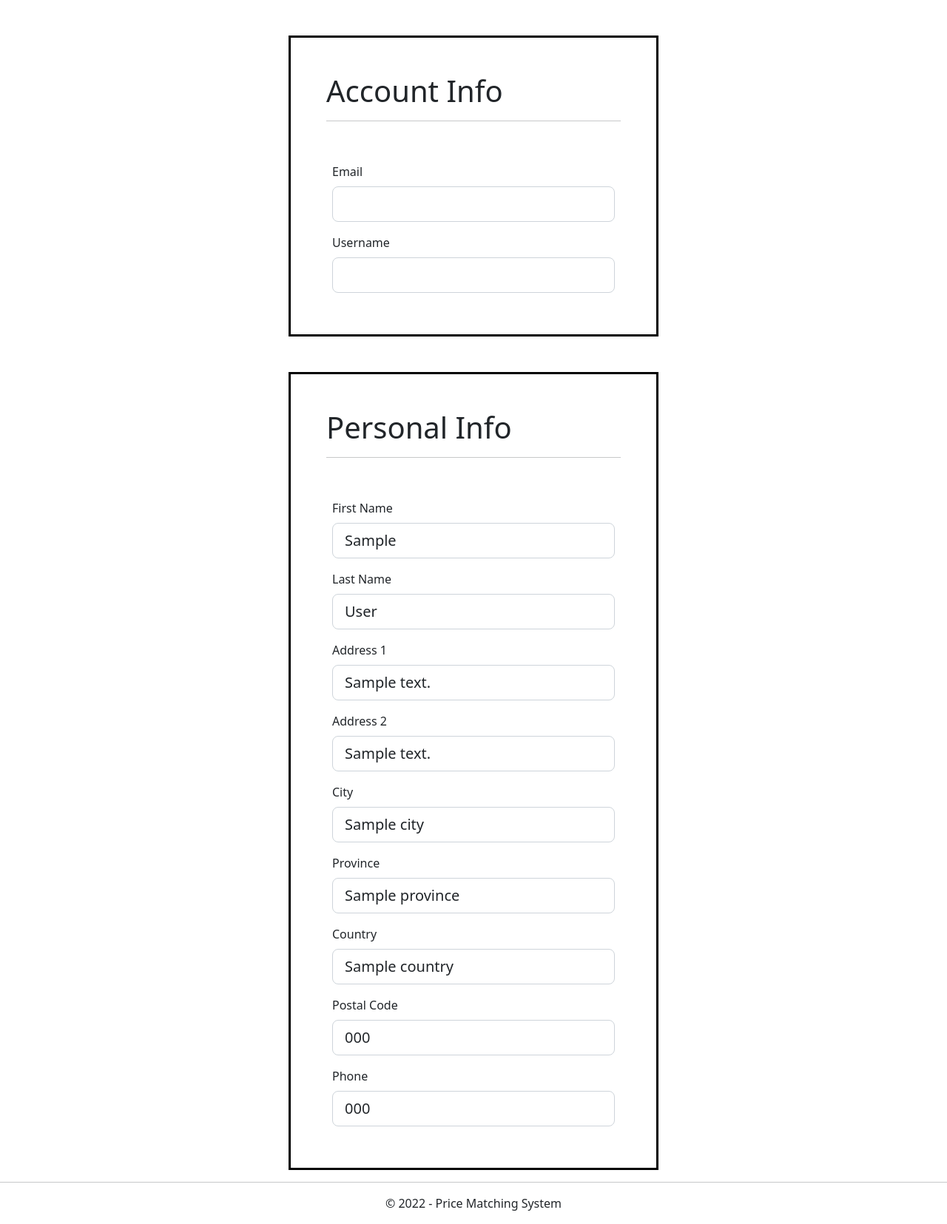
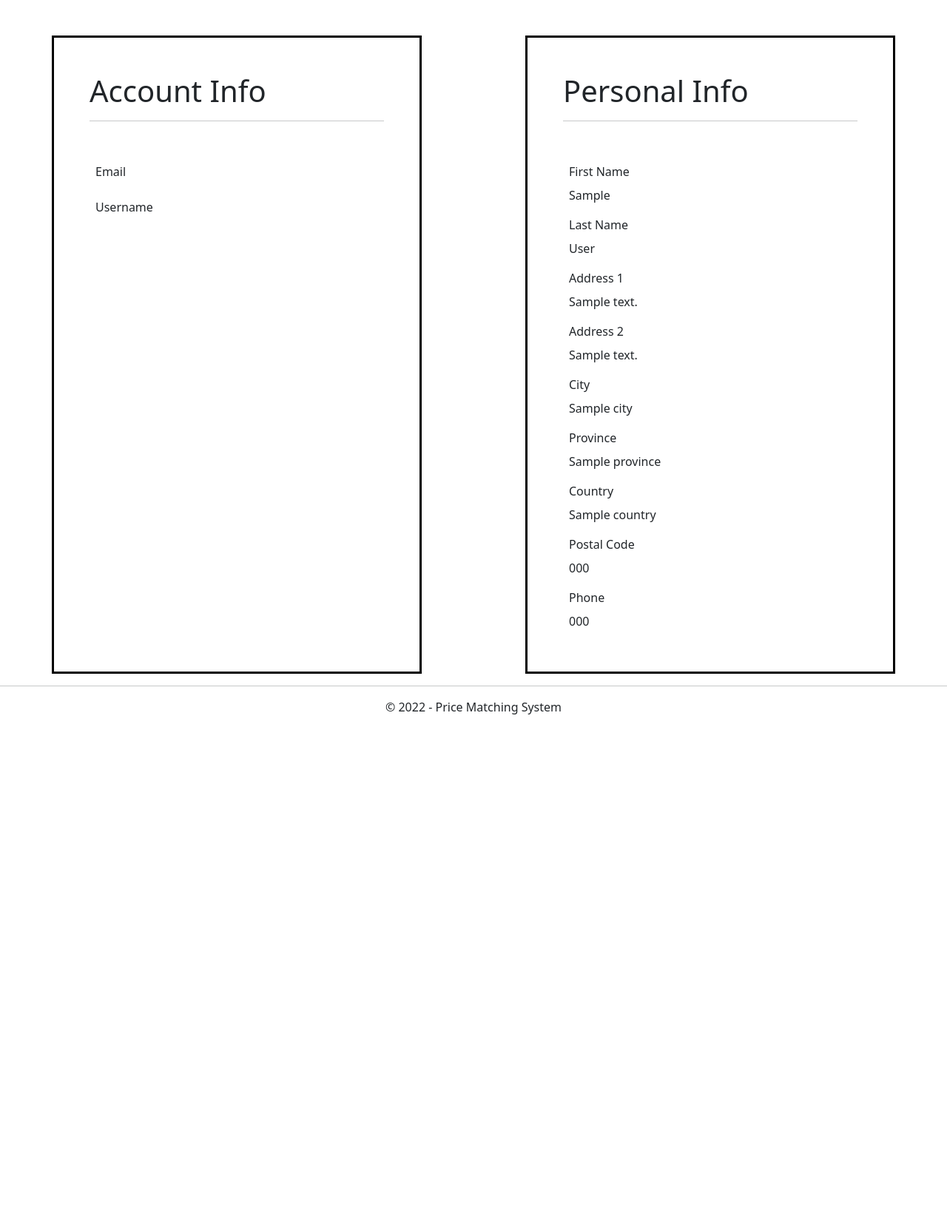
Before and after one commit to aynorway/price-matching-system, a Flask app: template price_matching_system/templates/user.html in a window 1280 px wide. Shown: the part 56-1711 px from the top of the page at 74% size. After the commit the page ends 1022 px from the top, so only its background shows below. Run offline with Flask 2, Linux system fonts and the light colour scheme; the template is opened without the code that fills it: most values are stand-ins (such as "Sample title", 1, 10 or a date in 2020).

Commit message:
1.g.user['UserId'] fixed 2.user route with POST updated 3.User page <input> to <div> 4.route /user/edit 5.NULL/NONE to ' '

```diff
--- a/price_matching_system/templates/layout.html
+++ b/price_matching_system/templates/layout.html
@@ -40,7 +40,7 @@
                             </a>
                             <ul class="dropdown-menu dropdown-menu-end">
                                 <li><a class="dropdown-item" href="/user">My Profile</a></li>
-                                <li><a class="dropdown-item" href="/userEdit">Change Details</a></li>
+                                <li><a class="dropdown-item" href="/user/edit">Change Details</a></li>
                                 <li><hr class="dropdown-divider"></li>
                                 <li><a class="dropdown-item" href="{{ url_for('auth.logout') }}">Logout</a></li>
                             </ul>
--- a/price_matching_system/templates/user.html
+++ b/price_matching_system/templates/user.html
@@ -7,68 +7,57 @@
         <h1>Account Info</h1>
         <hr />
         <div class="mx-auto mt-5 p-2">
-            <label class="form-label" for="email">Email</label>
-            <input id="email" class="form-control form-control-lg" value="{{ g.user['Email'] }}" readonly>
+            <label class="form-label">Email</label>
+            <div>{{ g.user['Email'] }}</div>
+<!--            <input id="email" class="form-control form-control-lg" value="{{ g.user['Email'] }}" readonly>-->
         </div>
         <div class="mx-auto p-2">
-            <label class="form-label" for="username">Username</label>
-            <input name="username" id="username" class="form-control form-control-lg" value="{{ g.user['UserName'] }}" readonly>
+            <label class="form-label">Username</label>
+            <div>{{ g.user['UserName'] }}</div>
+<!--            <input name="username" id="username" class="form-control form-control-lg" value="{{ g.user['UserName'] }}" readonly>-->
+        </div>
+    </div>
+
+    <div class="col-md-4 mx-auto p-5" style="min-width: 500px; border: solid black">
+        <h1>Personal Info</h1>
+        <hr />
+        <div class="mx-auto mt-5 p-2">
+            <label class="form-label">First Name</label>
+            <div>{{ personalInfo['FirstName'] or ''}}</div>
+        </div>
+        <div class="mx-auto p-2">
+            <label class="form-label">Last Name</label>
+            <div>{{ personalInfo['LastName'] or ''}}</div>
+        </div>
+        <div class="mx-auto p-2">
+            <label class="form-label">Address 1</label>
+            <div>{{ personalInfo['Address1'] or ''}}</div>
+        </div>
+        <div class="mx-auto p-2">
+            <label class="form-label">Address 2</label>
+            <div>{{ personalInfo['Address2'] or ''}}</div>
+        </div>
+        <div class="mx-auto p-2">
+            <label class="form-label">City</label>
+            <div>{{ personalInfo['City'] or ''}}</div>
+        </div>
+        <div class="mx-auto p-2">
+            <label class="form-label">Province</label>
+            <div>{{ personalInfo['Province'] or ''}}</div>
+        </div>
+        <div class="mx-auto p-2">
+            <label class="form-label">Country</label>
+            <div>{{ personalInfo['Country'] or ''}}</div>
+        </div>
+        <div class="mx-auto p-2">
+            <label class="form-label">Postal Code</label>
+            <div>{{ personalInfo['PostalCode'] or ''}}</div>
+        </div>
+        <div class="mx-auto p-2">
+            <label class="form-label">Phone</label>
+            <div>{{ personalInfo['Phone'] or ''}}</div>
         </div>
     </div>
 </div>
 
-<div class="row mt-5">
-    <div class="col-md-4 mx-auto p-5" style="min-width: 500px; border: solid black">
-        <h1>Personal Info</h1>
-        <hr />
-        <div class="mx-auto mt-5 p-2">
-            <label class="form-label" for="FirstName">First Name</label>
-            <input name="username" id="FirstName" class="form-control form-control-lg" value="{{ personalInfo['FirstName'] }}" readonly>
-        </div>
-        <div class="mx-auto p-2">
-            <label class="form-label" for="LastName">Last Name</label>
-            <input name="username" id="LastName" class="form-control form-control-lg" value="{{ personalInfo['LastName'] }}" readonly>
-        </div>
-        <div class="mx-auto p-2">
-            <label class="form-label" for="Address1">Address 1</label>
-            <input name="Address1" id="Address1" class="form-control form-control-lg" value="{{ personalInfo['Address1'] }}" readonly>
-        </div>
-        <div class="mx-auto p-2">
-            <label class="form-label" for="Address2">Address 2</label>
-            <input name="Address2" id="Address2" class="form-control form-control-lg" value="{{ personalInfo['Address2'] }}" readonly>
-        </div>
-        <div class="mx-auto p-2">
-            <label class="form-label" for="City">City</label>
-            <input name="City" id="City" class="form-control form-control-lg" value="{{ personalInfo['City'] }}" readonly>
-        </div>
-        <div class="mx-auto p-2">
-            <label class="form-label" for="Province">Province</label>
-            <input name="Province" id="Province" class="form-control form-control-lg" value="{{ personalInfo['Province'] }}" readonly>
-        </div>
-        <div class="mx-auto p-2">
-            <label class="form-label" for="Country">Country</label>
-            <input name="Country" id="Country" class="form-control form-control-lg" value="{{ personalInfo['Country'] }}" readonly>
-        </div>
-        <div class="mx-auto p-2">
-            <label class="form-label" for="PostalCode">Postal Code</label>
-            <input name="PostalCode" id="PostalCode" class="form-control form-control-lg" value="{{ personalInfo['PostalCode'] }}" readonly>
-        </div>
-        <div class="mx-auto p-2">
-            <label class="form-label" for="Phone">Phone</label>
-            <input name="Phone" id="Phone" class="form-control form-control-lg" value="{{ personalInfo['Phone'] }}" readonly>
-        </div>
-
-<!--        ,[UserName]-->
-<!--      ,[FirstName]-->
-<!--      ,[LastName]-->
-<!--      ,[Address1]-->
-<!--      ,[Address2]-->
-<!--      ,[City]-->
-<!--      ,[Province]-->
-<!--      ,[Country]-->
-<!--      ,[PostalCode]-->
-<!--      ,[Phone]-->
-    </div>
-</div>
-
 {% endblock %}
```
Also changed, not shown: price_matching_system/templates/user_edit.html (+16 -14 lines), price_matching_system/user.py (+21 -29 lines), 1 other file.
